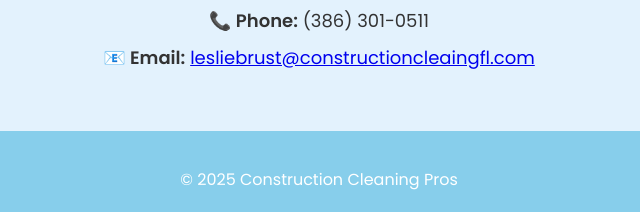
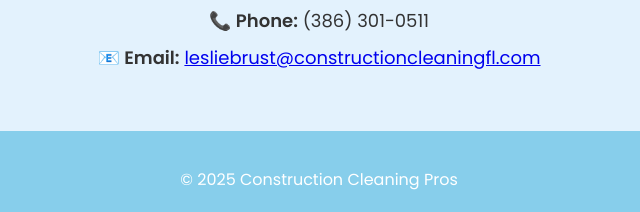
Before and after one commit to lesliebrust/constructioncleaningfl, a plain HTML site: page index.html in a window 1280 px wide. Shown: the part 2759-2971 px from the top of the page, 321-961 px from the left. Drawn offline with Linux system fonts and the light colour scheme.

Commit message:
Update index.html

```diff
--- a/index.html
+++ b/index.html
@@ -196,7 +196,7 @@
             <h2>Contact Us</h2>
             <p><strong>📍 Address:</strong> 82 Pinecrest Ave, Ormond Beach, FL 32176</p>
             <p><strong>📞 Phone:</strong> (386) 301-0511</p>
-            <p><strong>📧 Email:</strong> <a href="mailto:lesliebrust@constructioncleaningfl.com">lesliebrust@constructioncleaingfl.com</a></p>
+            <p><strong>📧 Email:</strong> <a href="mailto:lesliebrust@constructioncleaningfl.com">lesliebrust@constructioncleaningfl.com</a></p>
         </div>
     </section>
     <footer>
```
